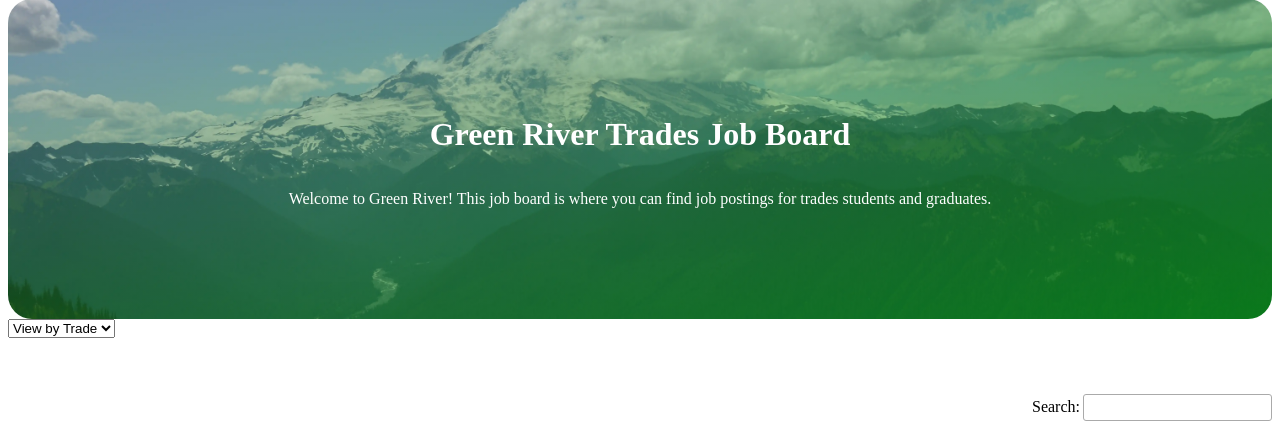
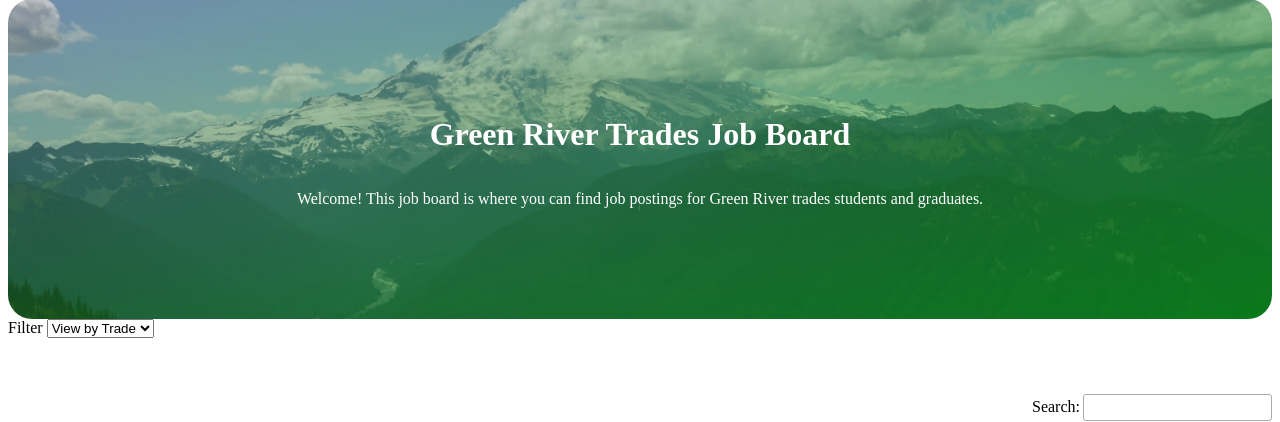
Before and after one commit to rrmez2005-pixel/Sprints, a Node server app: page / in a window 1280 px wide. Shown: the part 69-491 px from the top of the page. Run offline with Node 20, Linux system fonts and the light colour scheme; data that the repository does not hold is empty; some libraries are stand-ins or nearby versions.

Commit message:
Added div and label for filter section and updated header blurb

```diff
--- a/views/home.ejs
+++ b/views/home.ejs
@@ -36,11 +36,13 @@
     <header>
         <div id="header">
             <h1>Green River Trades Job Board</h1>
-            <p>Welcome to Green River! This job board is where
-            you can find job postings for trades students and graduates.</p>
+            <p>Welcome! This job board is where
+            you can find job postings for Green River trades students and graduates.</p>
         </div>
     </header>
     <!-- Drop down trades filter -->
+     <div id="filter">
+        <lable for="trades-filter">Filter</lable>
         <select id="trades-filter">
             <option value="none"> View by Trade</option>
             <option value="Automotive">Automotive</option>
@@ -49,6 +51,7 @@
             <option value="Mechatronics">Mechatronics</option>
             <option value="Welding">Welding</option>
         </select>
+     </div>
     <!-- Homepage DataTable -->
     <main>
         <div id="main">
```
Lines whose indentation alone changed are shown as unchanged.
